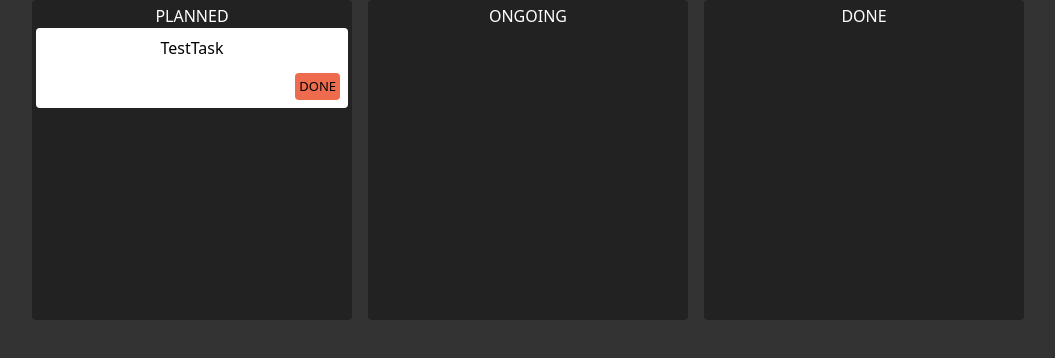
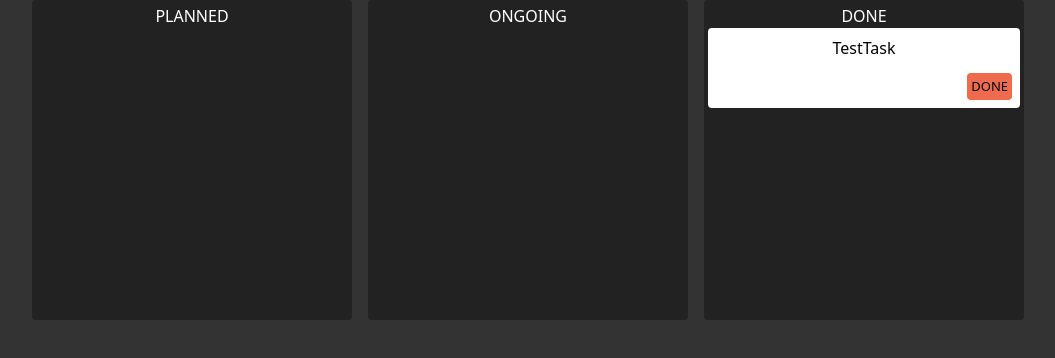
Before and after one commit to agkayster/zustand-kaban-app, a React (Create React App) app: page / in a window 1280 px wide. Shown: the top 358 px of the page, without its empty margins (112-1167 px from the left). Built offline with nearby package versions, Linux system fonts and the light colour scheme.

Commit message:
Implement dynamic presentation of tasks on the board

```diff
--- a/src/components/Tasks.jsx
+++ b/src/components/Tasks.jsx
@@ -1,21 +1,21 @@
 import './Tasks.css';
 import React from 'react';
 import classNames from 'classnames';
-
-const STATUS = 'DONE';
+import { useStore } from '../store';
 
 const Tasks = ({ title }) => {
-	// const filtered = useMemo(
-	// 	() => tasks.filter((task) => task.state === state),
-	// 	[tasks, state]
-	// );
-
+	const task = useStore((store) =>
+		store.tasks.find((task) => task.title === title)
+	);
 	return (
 		<div className='task'>
-			<div>{title}</div>
+			{/* title is received from Column.jsx */}
+			<div>{task.title}</div>
 			<div className='bottomWrapper'>
 				<div></div>
-				<div className={classNames('status', STATUS)}>{STATUS}</div>
+				<div className={classNames('status', task.state)}>
+					{task.state}
+				</div>
 			</div>
 		</div>
 	);
--- a/src/store.js
+++ b/src/store.js
@@ -5,7 +5,7 @@ const store = (set) => ({
 	tasks: [
 		{
 			title: 'TestTask',
-			state: 'PLANNED',
+			state: 'DONE',
 		},
 	],
 });
```
Also changed, not shown: src/components/Column.jsx (+0 -10 lines).
